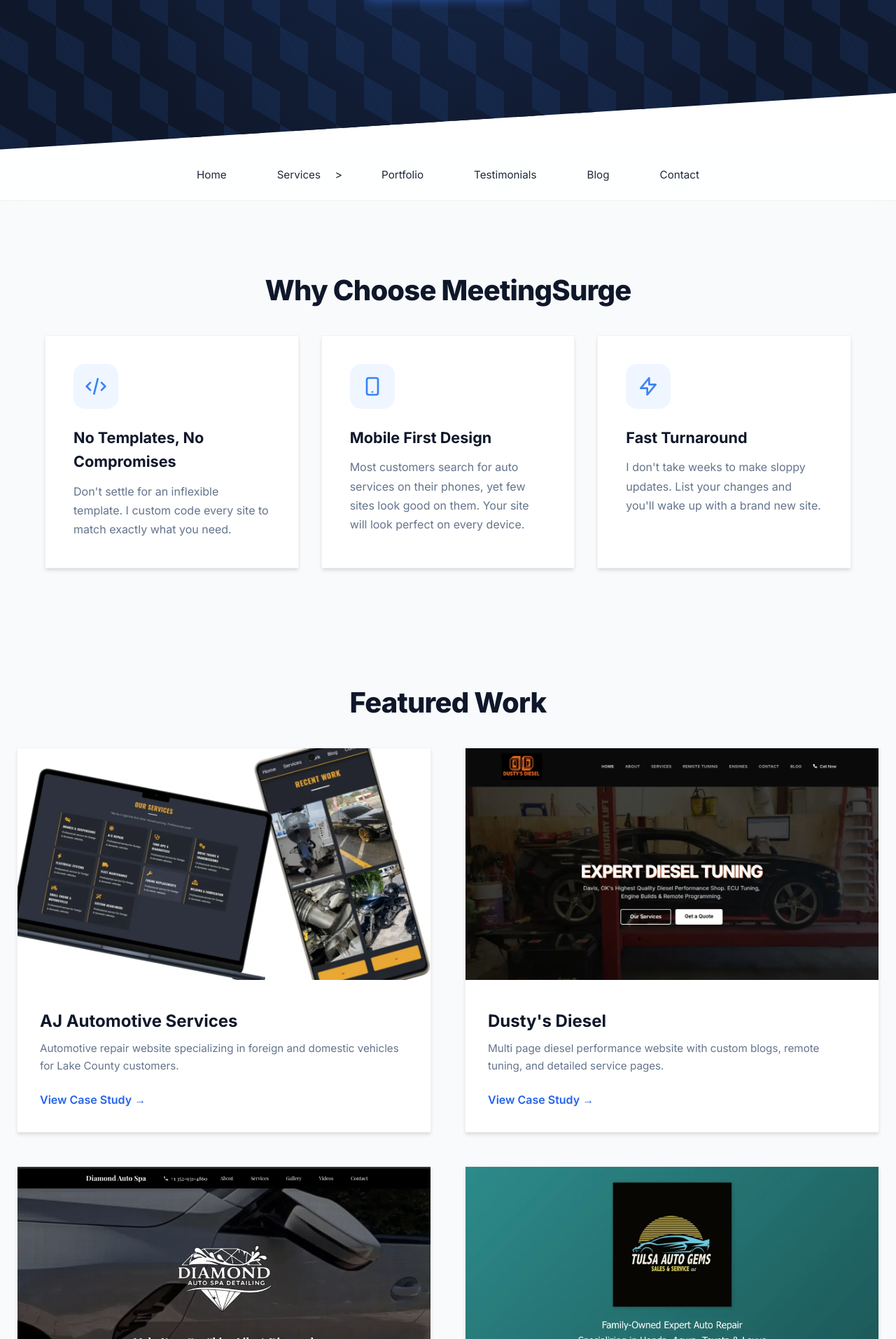
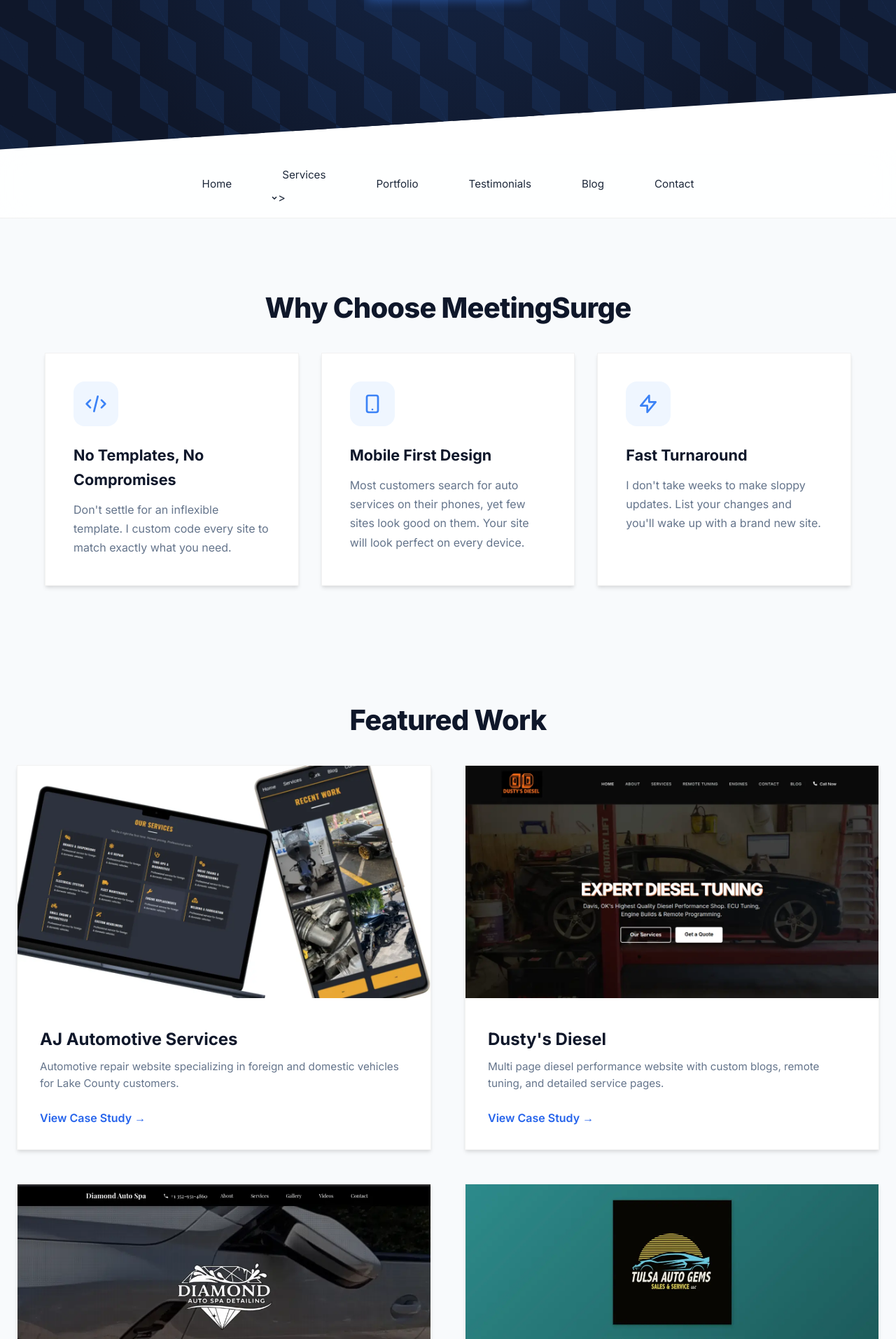
Before and after one commit to JamesBrownR/MeetingSurge, a Jekyll site: the page built from index.html, in a window 1280 px wide. Shown: the part 593-2506 px from the top of the page at 70% size. Built offline with Jekyll 4.4.1, drawn with Linux system fonts in a browser that asks for light colours.

Commit message:
Update nav.html

```diff
--- a/_includes/nav.html
+++ b/_includes/nav.html
@@ -6,7 +6,7 @@
     <li><a href="/">Home</a></li>
     <li class="has-dropdown">
       <a href="/services">Services </a>
-     <div<svg class="dropdown-arrow" width="10" height="10" viewBox="0 0 12 12" fill="none" stroke="currentColor"><path stroke-linecap="round" stroke-linejoin="round" stroke-width="2" d="M3 4.5l3 3 3-3"/></svg>></div>
+     <div> <svg class="dropdown-arrow" width="10" height="10" viewBox="0 0 12 12" fill="none" stroke="currentColor"><path stroke-linecap="round" stroke-linejoin="round" stroke-width="2" d="M3 4.5l3 3 3-3"/></svg>></div>
       <ul class="dropdown-menu">
         <li><a href="/services/web-design">Website Design</a></li>
         <li><a href="/services/gbp-management">GBP Management</a></li>
```
